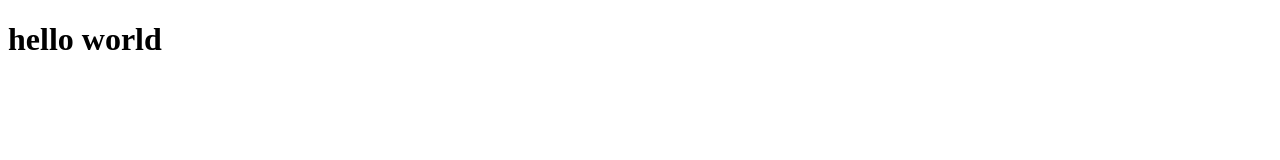
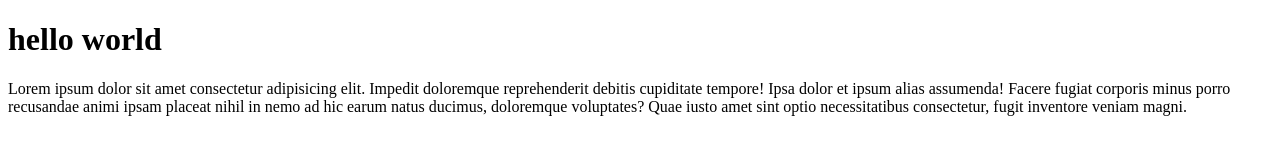
Before and after one commit to 1sfaccia1/test1234, a plain HTML site: page index.html in a window 1280 px wide. Drawn offline with Linux system fonts and the light colour scheme.

Commit message:
added p tag

```diff
--- a/index.html
+++ b/index.html
@@ -8,5 +8,13 @@
 	</head>
 	<body>
 		<h1>hello world</h1>
+		<p>
+			Lorem ipsum dolor sit amet consectetur adipisicing elit. Impedit
+			doloremque reprehenderit debitis cupiditate tempore! Ipsa dolor et ipsum
+			alias assumenda! Facere fugiat corporis minus porro recusandae animi ipsam
+			placeat nihil in nemo ad hic earum natus ducimus, doloremque voluptates?
+			Quae iusto amet sint optio necessitatibus consectetur, fugit inventore
+			veniam magni.
+		</p>
 	</body>
 </html>
```
